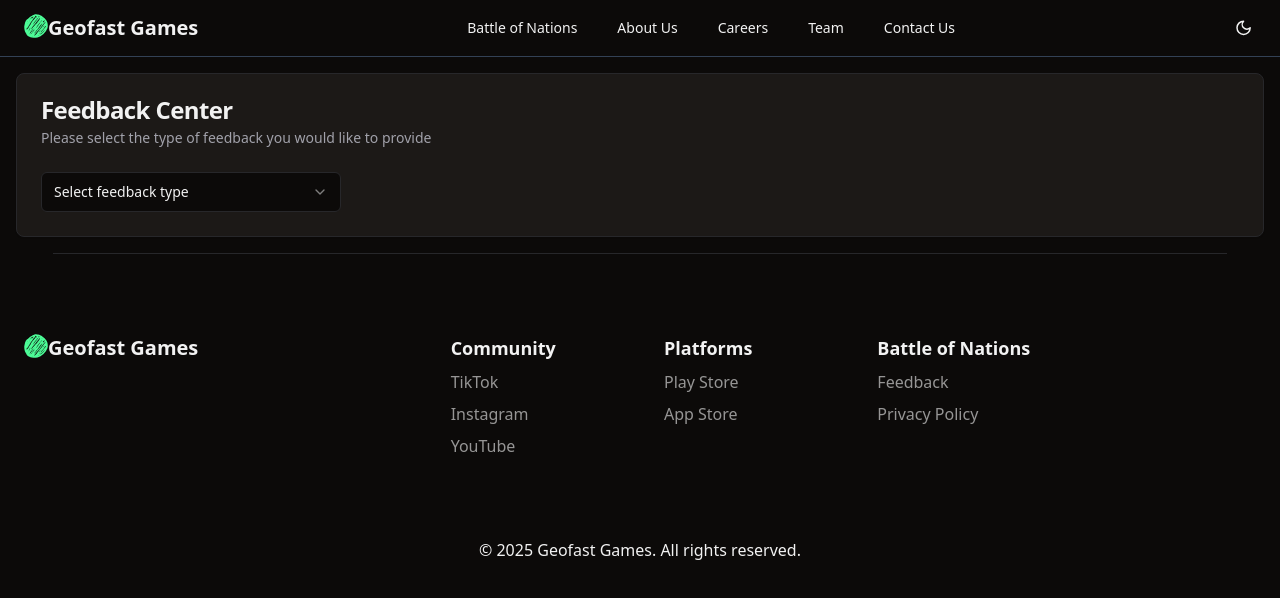
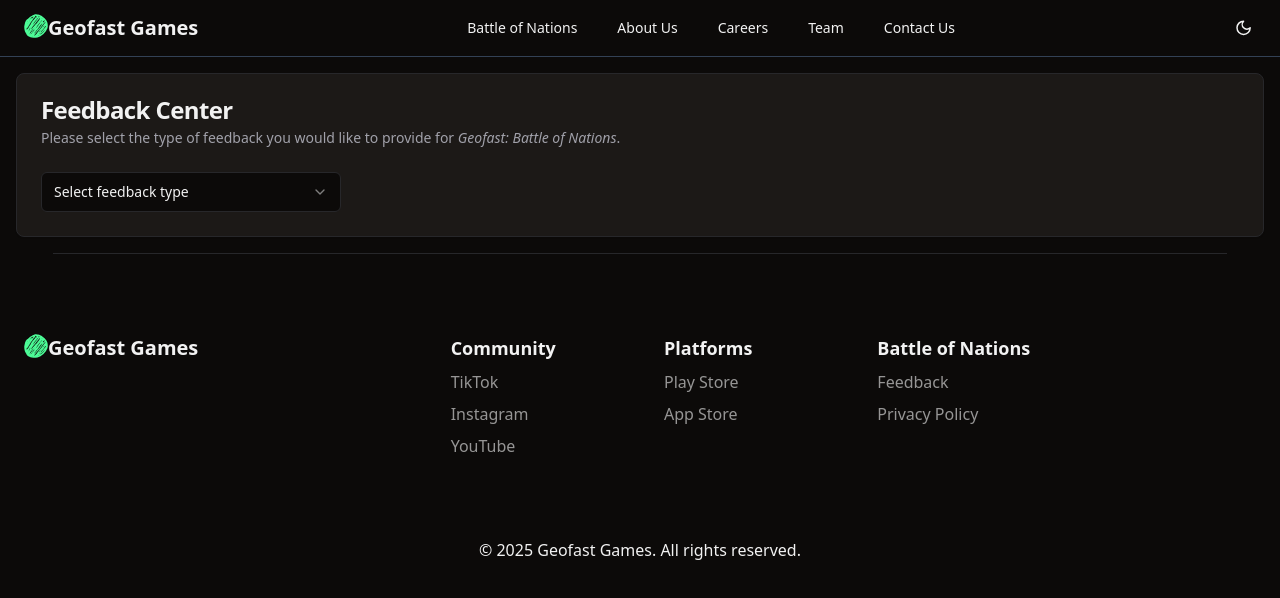
Before and after one commit to utkarshtrivedimdz/geofast-landing-page, a React (Vite) app: page /feedback in a window 1280 px wide. Shown: the top 598 px of the page. Built offline with nearby package versions, Linux system fonts and the light colour scheme.

Commit message:
Update Feedback.tsx

```diff
--- a/src/components/Feedback.tsx
+++ b/src/components/Feedback.tsx
@@ -39,7 +39,7 @@ const FeedbackPage = () => {
         <CardHeader>
           <CardTitle>Feedback Center</CardTitle>
           <CardDescription>
-            Please select the type of feedback you would like to provide
+            Please select the type of feedback you would like to provide for <em>Geofast: Battle of Nations</em>.
           </CardDescription>
         </CardHeader>
         <CardContent>
@@ -51,11 +51,11 @@ const FeedbackPage = () => {
               <SelectValue placeholder="Select feedback type" />
             </SelectTrigger>
             <SelectContent>
-              <SelectItem value="bug">Report a Bug</SelectItem>
+              <SelectItem value="bug">Report a bug</SelectItem>
               <SelectItem value="translation">
-                Report Translation Error
+                Report a translation error
               </SelectItem>
-              <SelectItem value="suggestion">Make a Suggestion</SelectItem>
+              <SelectItem value="suggestion">Make a suggestion</SelectItem>
             </SelectContent>
           </Select>
         </CardContent>
```
